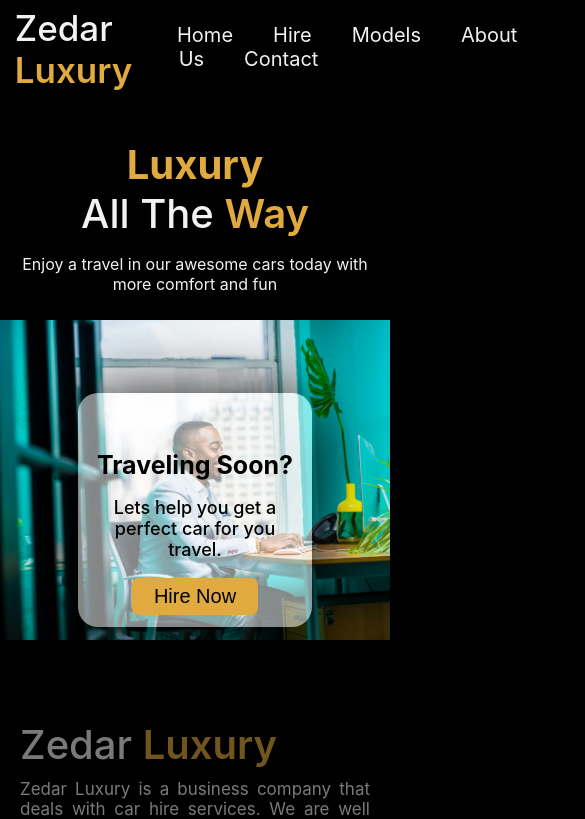
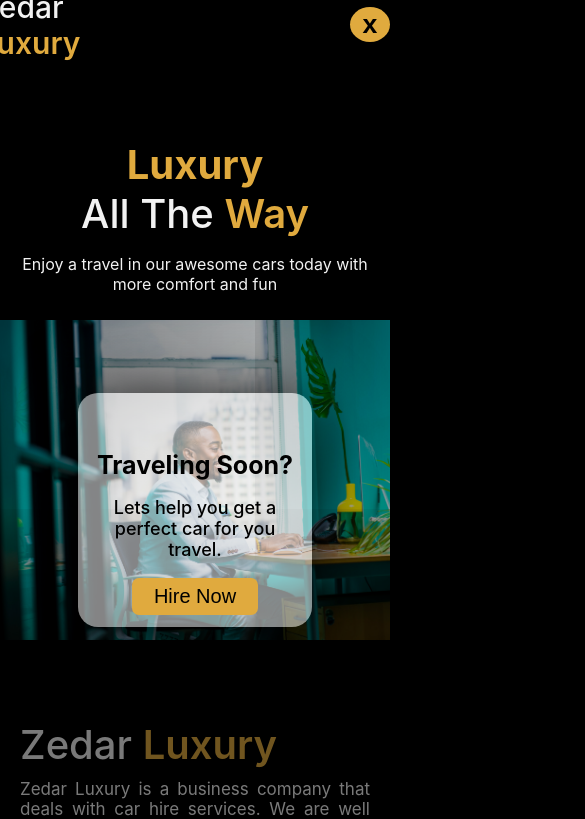
Before and after one commit to Ropio-Derrick/Zedarluxury, a React (Create React App) app: page / in a window 390 px wide. Shown: the top 819 px of the page, 585 px wide, since content can reach past the window. Built offline with nearby package versions, Linux system fonts and the light colour scheme.

Commit message:
Home Header

```diff
--- a/src/App.js
+++ b/src/App.js
@@ -17,7 +17,7 @@ function App() {
       {/* <Contact /> */}
       {/* <AboutUs /> */}
       {/* <Hire /> */}
-      <Footer />
+      {/* <Footer /> */}
     </div>
   );
 }
--- a/src/Components/Homepage/BlocksCard.css
+++ b/src/Components/Homepage/BlocksCard.css
@@ -42,3 +42,50 @@
     font-weight: 500;
     color:rgba(255, 255, 255, 0.575);
 }
+
+@media screen and (max-width:780px){
+    .Block-Box{
+        width: 250px;
+        height: 130px;
+    }
+}
+
+@media screen and (max-width:670px){
+    .Closure-House{
+    grid-template-columns: 1fr;
+    margin-right: 20px;
+    margin-left: 20px;}
+    .Block-Box{
+        width: 250px;
+        height: 150px;
+    }
+    .Block-Box h1{
+
+        font-size: 20px;
+
+    }
+    .Block-House{
+        margin-right: 20px;
+        margin-left: 20px;
+    }
+}
+
+@media screen and (max-width:550px){
+
+    .Block-Box{
+        width: 100px;
+        height: 100px;
+    }
+}
+
+@media screen and (max-width:490px){
+
+  .Block-House{
+        display: grid;
+        grid-template-columns: 1fr 1fr;
+    }
+    .Block-Box{
+        width: 140px;
+        height: 150px;
+    }
+}
--- a/src/Components/Homepage/Closure.css
+++ b/src/Components/Homepage/Closure.css
@@ -7,3 +7,27 @@
     margin-left: 50px;
 
 }
+
+.SLI{
+    height: 200px;
+    width: 200px;
+    transition: 2s ease-out;
+    animation: 1s rotate  linear infinite;
+    background-color: #473612;
+    border-radius: 50%;
+    }
+    @keyframes rotate {
+        0%{ transition: 1s ease-out;
+            transform: rotateZ(360deg   );
+        }
+        100%{
+            transition: 1s ease-out;
+            transform: rotateZ(0deg   );
+        }
+    }
+    @media screen and (max-width:510px){
+        .Closure-House{
+        grid-template-columns: 1fr;
+        margin-right: 20px;
+        margin-left: 20px;}
+    }
--- a/src/Components/Homepage/Closure.js
+++ b/src/Components/Homepage/Closure.js
@@ -9,6 +9,7 @@ function Closure() {
         <h1 className="WWD-Text-12">
           Slide <span>Show</span>
         </h1>
+        <img className="SLI" src={require("../Asssets/Images/logo512.png")} />
       </div>
       <div className="WWD-Left">
         <h1 className="WWD-Text-12">
--- a/src/Components/Homepage/LandShow.css
+++ b/src/Components/Homepage/LandShow.css
@@ -4,6 +4,7 @@
     background-repeat: no-repeat;
     background-position: center;
     background-size: cover;
+    box-shadow: inset black 1px 1px 250px 1px;
 
 }
 
--- a/src/Components/Parents/Header/Header.css
+++ b/src/Components/Parents/Header/Header.css
@@ -18,7 +18,7 @@
 }
 
 .WWD-Text-125{
-
+    position: fixed;
     text-align: left;
     margin: 0px;
     color: #f2f2f2;
@@ -34,6 +34,7 @@
 .Header-Right{
     padding-right: 30px;
 }
+
 
 .Header-Right ul a{
     text-decoration: none;
@@ -54,3 +55,99 @@
     height: 40px;
     width: 40px;
 }
+
+.Header-Right21{
+    display: none;
+    }
+
+.Header-Right2{
+display: none;
+}
+
+@media screen and (max-width:850px) {
+    .Header-Right ul a{
+        padding-left:15px;
+        padding-right: 15px;
+    }
+}
+@media screen and (max-width:810px) {
+
+    .WWD-Text-125{
+font-size: 30px;
+    }
+}
+
+@media screen and (max-width:770px) {
+
+    .Header-Right ul a{
+        padding-left:10px;
+        padding-right: 10px;
+    }
+}
+@media screen and (max-width:750px) {
+
+    .Header-Right ul a{
+        padding-left:5px;
+        padding-right: 5px;
+    }
+    .Header-Right{
+        padding-right: 10px;
+    }
+
+}
+
+
+@media screen and (max-width:560px) {
+    .Header-House{
+        display: flex;
+        justify-content: space-between;
+        margin-right: 30px;
+        position: absolute;
+    }
+    .Header-Right{
+        display: none;
+    }
+    .Header-Right2{
+        display: flex;
+        padding: 0px;
+        justify-content: center;
+        align-items: center;
+        color: black;
+
+    }
+
+    .Header-Right21{
+        display: block;
+        color: #f2f2f2;
+        background-color: #E0aa3e;
+        width: 70%;
+        }
+        .Header-Right21 ul{
+            display: flex;
+            flex-direction: column;
+        }
+        .Header-Right21 ul a{
+            color: #f2f2f2;
+            text-decoration: none;
+        }
+    .Header-Btn{
+        text-align: center;
+        outline: none;
+        border: none;
+        padding: 0px;
+        margin: 0px;
+        height: 35px;
+        width: 40px;
+        background-color: #E0aa3e;
+        border-radius: 50%;
+        display: flex;
+        justify-content: center;
+        align-items: center;
+
+    }
+    .clicker{
+        font-size: 20px;
+        text-align: center;
+    }
+
+    }
--- a/src/Components/Parents/Header/Header.js
+++ b/src/Components/Parents/Header/Header.js
@@ -2,6 +2,16 @@ import React, { useState } from "react";
 import "./Header.css";
 
 function Header() {
+  const [Menu, setMenu] = useState(true);
+  const [flag, setFlag] = useState(Menu);
+  const [flager, setFlager] = useState(Menu);
+
+  const ChangerMenu = () => {
+    setMenu(flag);
+    setFlag(!Menu);
+    setFlager(!Menu);
+  };
+
   return (
     <div className="Header-House">
       <div className="Header-Left">
@@ -16,8 +26,24 @@ function Header() {
           <a href="">Models</a>
           <a href="">About Us</a>
           <a href="">Contact</a>
-
         </ul>
+      </div>
+      <div className="Header-Right2">
+        <button className="Header-Btn" onClick={ChangerMenu}>
+          {!flag ? (
+            <div className="Header-Right21">
+              <ul>
+                <a href="">Home</a>
+                <a href="">Hire</a>
+                <a href="">Models</a>
+                <a href="">About Us</a>
+                <a href="">Contact</a>
+              </ul>
+            </div>
+          ) : (
+            <h1>x</h1>
+          )}
+        </button>
       </div>
     </div>
   );
```
Also changed, not shown: src/Components/Asssets/Images/slide.jpg (added).
